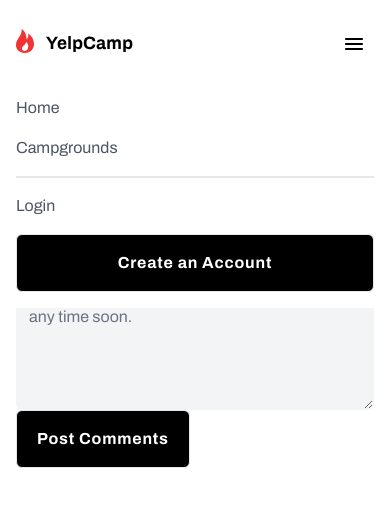
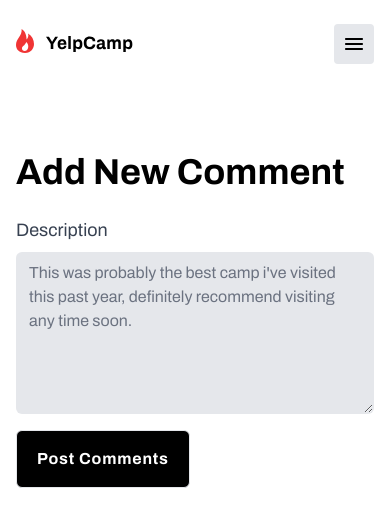
Before and after one commit to lucasfrezzini/YelpCamp-Codewell, a React (Create React App) app in the folder yelpcamp/: page /dashboard/new-comment in a window 390 px wide. Shown: the top 526 px of the page. Built offline with nearby package versions, Linux system fonts and the light colour scheme.

Commit message:
Add: Dashboard, NewComment and Layout components

```diff
--- a/yelpcamp/src/App.js
+++ b/yelpcamp/src/App.js
@@ -3,22 +3,22 @@ import "./App.css";
 import Button from "./components/Button";
 import Header from "./components/Header";
 import TopAlert from "./components/TopAlert";
+import Layout from "./pages/Layout";
 import Home from "./pages/Home";
 import Dashboard from "./pages/Dashboard";
 import NewComment from "./components/NewComment";
 
 function App() {
   return (
-    <>
-    <Header />
     <Routes>
-      <Route path="/" element={<Home />} />
-      <Route path="login" />
-      <Route path="dashboard/*" element={<Dashboard />}>
-        <Route path="new-comment" element={<NewComment />} />
+      <Route path="/" element={<Layout />} >
+        <Route index element={<Home />} />
+        <Route path="login" />
+        <Route path="dashboard/*" element={<Dashboard />}>
+          <Route path="new-comment" element={<NewComment />} />
+        </Route>
       </Route>
     </Routes>
-    </>
   );
 }
 
--- a/yelpcamp/src/components/Header.js
+++ b/yelpcamp/src/components/Header.js
@@ -7,6 +7,7 @@ export default function Header(props) {
   const handleNavbarMobile = () => {
     const navbarMobile = document.querySelector(".navbar-mobile");
     navbarMobile.classList.toggle("hidden");
+    navbarMobile.classList.toggle("flex");
   };
 
   return (
@@ -28,7 +29,10 @@ export default function Header(props) {
         </a>
       </div>
       <div className="flex items-center">
-        <button onClick={handleNavbarMobile} className="rounded p-2 lg:hidden">
+        <button
+          onClick={handleNavbarMobile}
+          className="rounded bg-gray-200 p-2 lg:hidden"
+        >
           <img src={icon_menu} />
         </button>
         <a href="#" className="text-gray-600 mx-4 hidden lg:block">
@@ -40,7 +44,7 @@ export default function Header(props) {
           colors
         />
       </div>
-      <div className="navbar-mobile bg-white flex flex-col pb-4 px-4 absolute top-[88px] left-0 w-full lg:hidden">
+      <div className="navbar-mobile bg-white flex-col pb-4 px-4 absolute top-[88px] left-0 w-full hidden lg:hidden">
         <a href="#" className="text-gray-600 active my-2">
           Home
         </a>
--- a/yelpcamp/src/components/NewComment.js
+++ b/yelpcamp/src/components/NewComment.js
@@ -3,17 +3,18 @@ import Button from "./Button";
 export default function NewComment() {
   return (
     <section className="container max-w-2xl m-auto px-4 py-6 lg:px-0">
-      <h1 className=" text-4xl md:text-6xl font-bold mt-10">Add New Comment</h1>
+      <h1 className=" text-4xl mb-6 md:text-6xl font-bold mt-10">Add New Comment</h1>
       <form>
-        <label class="block">
-          <span class="text-gray-700 text-lg">Description</span>
+        <label className="block">
+          <p className="text-gray-700 text-lg mb-2">Description</p>
           <textarea
-            class="
+            className="
                     mt-1
                     block
                     w-full
+                    mb-4
                     rounded-md
-                    bg-gray-100
+                    bg-gray-200
                     border-transparent
                     focus:border-gray-500 focus:bg-white focus:ring-0
                   "
--- a/yelpcamp/src/pages/Dashboard.js
+++ b/yelpcamp/src/pages/Dashboard.js
@@ -1,10 +1,5 @@
-import { Outlet } from "react-router-dom"
+import { Outlet } from "react-router-dom";
 
-export default function Dashboard () {
-    return(
-        <>
-        <h1>Dashboard</h1>
-        <Outlet></Outlet>
-        </>
-    )
+export default function Dashboard() {
+  return <Outlet></Outlet>;
 }
--- a/yelpcamp/src/pages/Home.js
+++ b/yelpcamp/src/pages/Home.js
@@ -15,8 +15,8 @@ export default function Home() {
         <img className="py-12 mx-4 md:mx-8 lg:mx-24" src={logo} />
       </header>
       <picture className="lg:row-start-1 lg:row-end-3 lg:col-start-2 lg:h-screen">
-        <source media="(max-width: 1024px)" srcset={img_hero_xl} />
-        <source media="(min-width: 1025px)" srcset={img_hero} />
+        <source media="(max-width: 1024px)" srcSet={img_hero_xl} />
+        <source media="(min-width: 1025px)" srcSet={img_hero} />
         <img
           src={img_hero_xl}
           className="aspect-square object-cover md:w-full md:h-full md:aspect-auto"
--- /dev/null
+++ b/yelpcamp/src/pages/Layout.js
@@ -0,0 +1,14 @@
+import { Outlet, useLocation } from "react-router-dom";
+import Header from "../components/Header";
+
+
+export default function Layout () {
+    const { pathname } = useLocation()
+
+    return(
+        <>
+            {pathname !== "/" && <Header />}
+            <Outlet />
+        </>
+    )
+}
```
